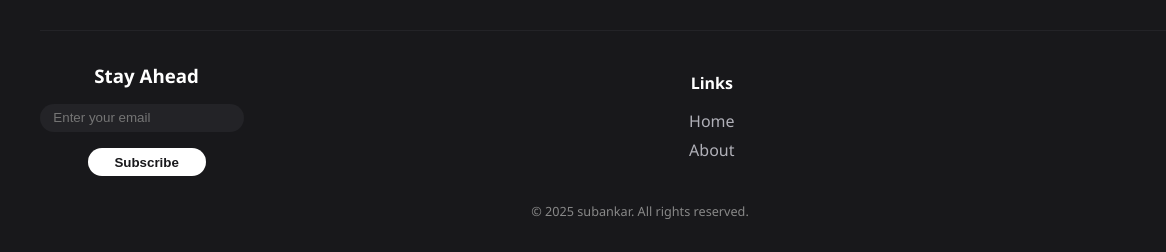
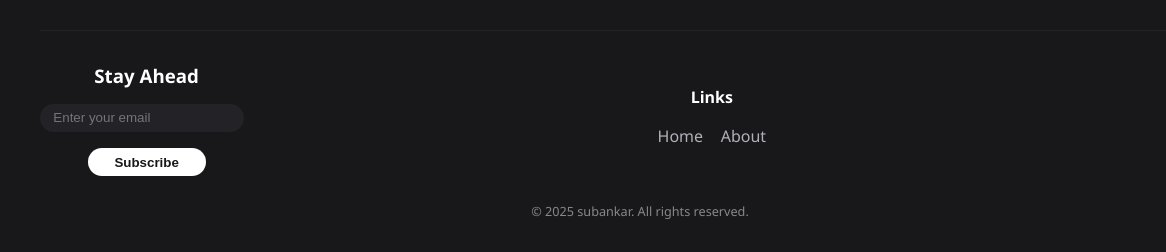
Before and after one commit to subankar406/Assignment, a plain HTML site: page index.html in a window 1280 px wide. Shown: the part 1166-1418 px from the top of the page, 0-1166 px from the left. Drawn offline with nearby package versions, Linux system fonts and the light colour scheme.

Commit message:
Update index.html

```diff
--- a/index.html
+++ b/index.html
@@ -61,7 +61,7 @@
       </div>
       <div class="social-links">
         <h4>Links</h4>
-        <ul>
+        <ul class="social-icons">
           <li><a href="#hero">Home</a></li>
           <li><a href="#about">About</a></li>
         </ul>
```
